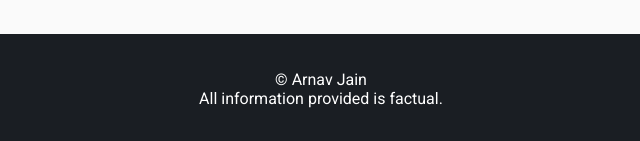
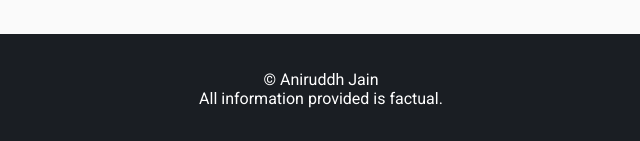
Before and after one commit to aniruddh-jain/about-me, a plain HTML site: page index.html in a window 1280 px wide. Shown: the part 7134-7275 px from the top of the page, 319-959 px from the left. Drawn offline with Linux system fonts and the light colour scheme.

Commit message:
Changing name

```diff
--- a/index.html
+++ b/index.html
@@ -719,7 +719,7 @@
         <div class="row">
           <div class="col-md-12">
             <div class="copyright text-center">
-              <p>&copy; Arnav Jain<br>All information provided is factual.</p>
+              <p>&copy; Aniruddh Jain<br>All information provided is factual.</p>
             </div>
           </div>
         </div>
```
